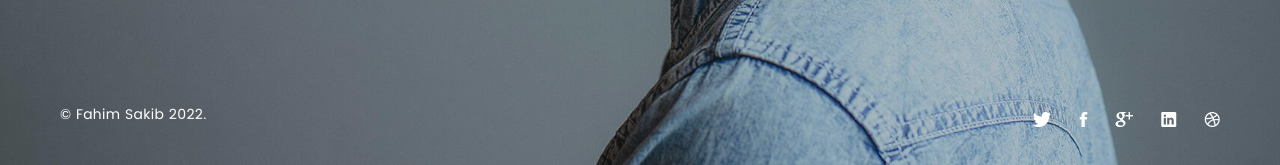
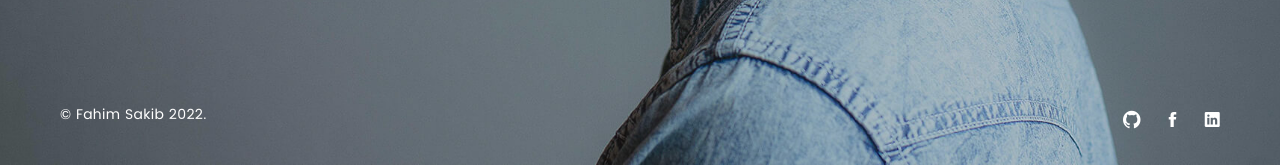
Before and after one commit to FahimSakib/portfolio, a Laravel app: page / in a window 1280 px wide. Shown: the part 793-958 px from the top of the page. Run offline with Laravel 9, Linux system fonts and the light colour scheme; data that the repository does not hold is empty; some libraries are stand-ins or nearby versions; some web fonts are replaced.

Commit message:
frontend: social link

```diff
--- a/resources/views/frontend/layouts/app.blade.php
+++ b/resources/views/frontend/layouts/app.blade.php
@@ -59,11 +59,11 @@
             </ul>
             <div class="menu-footer right-boxed">
                 <div class="social-list">
-                    <a href="#" class="icon ion-social-twitter"></a>
-                    <a href="#" class="icon ion-social-facebook"></a>
-                    <a href="#" class="icon ion-social-googleplus"></a>
-                    <a href="#" class="icon ion-social-linkedin"></a>
-                    <a href="#" class="icon ion-social-dribbble-outline"></a>
+                    <a href="https://github.com/FahimSakib" target="_blank" class="icon ion-social-github"></a>
+                    <a href="https://www.facebook.com/fahimsakib98" target="_blank"
+                        class="icon ion-social-facebook"></a>
+                    <a href="https://www.linkedin.com/in/fahim-sakib-94a430245/" target="_blank"
+                        class="icon ion-social-linkedin"></a>
                 </div>
             </div>
         </div>
@@ -100,11 +100,9 @@
         </header>
         <div class="copy-bottom white boxed">© Fahim Sakib 2022.</div>
         <div class="social-list social-list-bottom boxed">
-            <a href="#" class="icon ion-social-twitter"></a>
-            <a href="#" class="icon ion-social-facebook"></a>
-            <a href="#" class="icon ion-social-googleplus"></a>
-            <a href="#" class="icon ion-social-linkedin"></a>
-            <a href="#" class="icon ion-social-dribbble-outline"></a>
+            <a href="https://github.com/FahimSakib" target="_blank" class="icon ion-social-github"></a>
+            <a href="https://www.facebook.com/fahimsakib98" target="_blank" class="icon ion-social-facebook"></a>
+            <a href="https://www.linkedin.com/in/fahim-sakib-94a430245/" target="_blank" class="icon ion-social-linkedin"></a>
         </div>
         <div class="pagepiling">
             @yield('content')
```
